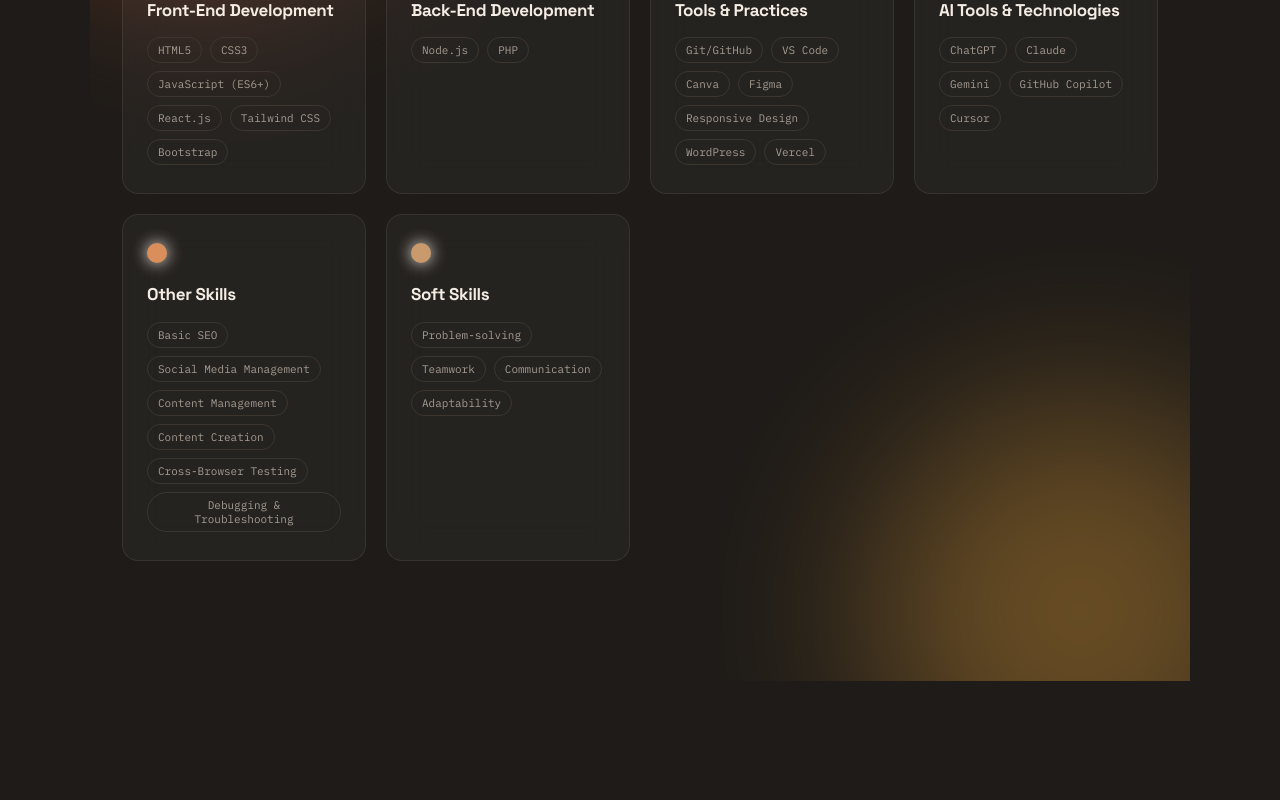
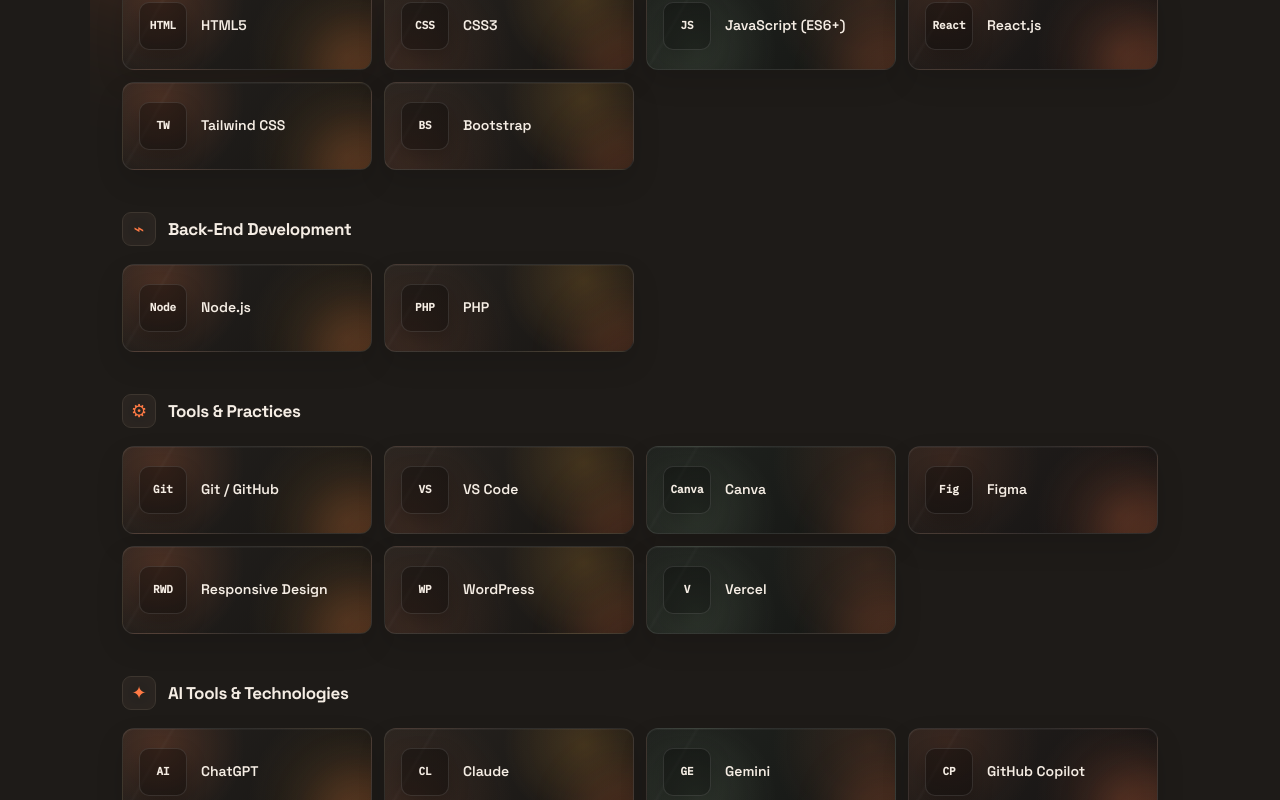
Before and after one commit to For-matthew/my-portfolio, a React (Vite) app: page / in a window 1280 px wide. Shown: the part 1820-2620 px from the top of the page. Built offline with nearby package versions, Linux system fonts and the light colour scheme.

Commit message:
Update portfolio design and featured project

```diff
--- a/src/components/Nav.jsx
+++ b/src/components/Nav.jsx
@@ -5,7 +5,7 @@
   { id: 'about', num: '01', label: 'About' },
   { id: 'skills', num: '02', label: 'Skills' },
   { id: 'experience', num: '03', label: 'Experience' },
-  { id: 'capstone', num: '04', label: 'Capstone' },
+  { id: 'capstone', num: '04', label: 'Featured' },
   { id: 'education', num: '05', label: 'Education' },
   { id: 'certifications', num: '06', label: 'Certs' },
   { id: 'contact', num: '07', label: 'Contact' },
--- a/src/components/Skills.jsx
+++ b/src/components/Skills.jsx
@@ -1,51 +1,76 @@
-import { useState } from 'react'
 import { motion } from 'framer-motion'
 import FadeIn from './FadeIn.jsx'
 
 const skillGroups = [
   {
     title: 'Front-End Development',
-    color: '#FF7A45',
-    items: ['HTML5', 'CSS3', 'JavaScript (ES6+)', 'React.js', 'Tailwind CSS', 'Bootstrap'],
+    icon: '⌘',
+    items: [
+      ['HTML5', 'HTML'],
+      ['CSS3', 'CSS'],
+      ['JavaScript (ES6+)', 'JS'],
+      ['React.js', 'React'],
+      ['Tailwind CSS', 'TW'],
+      ['Bootstrap', 'BS'],
+    ],
   },
   {
     title: 'Back-End Development',
-    color: '#C1613D',
-    items: ['Node.js', 'PHP'],
+    icon: '⌁',
+    items: [
+      ['Node.js', 'Node'],
+      ['PHP', 'PHP'],
+    ],
   },
   {
     title: 'Tools & Practices',
-    color: '#F2A93B',
-    items: ['Git/GitHub', 'VS Code', 'Canva', 'Figma', 'Responsive Design', 'WordPress', 'Vercel'],
+    icon: '⚙',
+    items: [
+      ['Git / GitHub', 'Git'],
+      ['VS Code', 'VS'],
+      ['Canva', 'Canva'],
+      ['Figma', 'Fig'],
+      ['Responsive Design', 'RWD'],
+      ['WordPress', 'WP'],
+      ['Vercel', 'V'],
+    ],
   },
   {
     title: 'AI Tools & Technologies',
-    color: '#8FAE8B',
-    items: ['ChatGPT', 'Claude', 'Gemini', 'GitHub Copilot', 'Cursor'],
+    icon: '✦',
+    items: [
+      ['ChatGPT', 'AI'],
+      ['Claude', 'CL'],
+      ['Gemini', 'GE'],
+      ['GitHub Copilot', 'CP'],
+      ['Cursor', 'CU'],
+    ],
   },
   {
     title: 'Other Skills',
-    color: '#D98E5C',
-    items: ['Basic SEO', 'Social Media Management', 'Content Management', 'Content Creation', 'Cross-Browser Testing', 'Debugging & Troubleshooting'],
+    icon: '◈',
+    items: [
+      ['Basic SEO', 'SEO'],
+      ['Social Media Management', 'SM'],
+      ['Content Management', 'CMS'],
+      ['Content Creation', 'CC'],
+      ['Cross-Browser Testing', 'QA'],
+      ['Debugging & Troubleshooting', 'DB'],
+    ],
   },
   {
     title: 'Soft Skills',
-    color: '#C99A6B',
-    items: ['Problem-solving', 'Teamwork', 'Communication', 'Adaptability'],
+    icon: '◎',
+    items: [
+      ['Problem-solving', 'PS'],
+      ['Teamwork', 'TW'],
+      ['Communication', 'COM'],
+      ['Adaptability', 'AD'],
+    ],
   },
 ]
 
 export default function Skills() {
-  const [selected, setSelected] = useState(new Set())
-
-  const toggle = (key) => {
-    setSelected((prev) => {
-      const next = new Set(prev)
-      next.has(key) ? next.delete(key) : next.add(key)
-      return next
-    })
-  }
-
   return (
     <section id="skills" className="skills-section">
       <div className="glow-blob glow-a"></div>
@@ -55,35 +80,28 @@
         <h2>Skills &amp; Experience</h2>
         <span className="idx mono">02 / 07</span>
       </FadeIn>
-      <div className="skills-grid">
-        {skillGroups.map((g, i) => (
-          <FadeIn key={g.title} className="skill-card glass" delay={i * 0.05}>
-            <div className="swatch" style={{ background: g.color }}></div>
-            <h3>{g.title}</h3>
-            <div className="skill-pills">
-              {g.items.map((item) => {
-                const key = `${g.title}-${item}`
-                const isSelected = selected.has(key)
-                return (
-                  <motion.button
-                    key={key}
-                    type="button"
-                    className={`skill-pill mono${isSelected ? ' selected' : ''}`}
-                    onClick={() => toggle(key)}
-                    animate={{ scale: isSelected ? 1.06 : 1 }}
-                    whileHover={{ scale: isSelected ? 1.06 : 1.04 }}
-                    whileTap={{ scale: 0.94 }}
-                    transition={{ type: 'spring', stiffness: 400, damping: 20 }}
-                    style={
-                      isSelected
-                        ? { background: `${g.color}26`, borderColor: g.color, color: '#F5EDE4' }
-                        : undefined
-                    }
-                  >
-                    {item}
-                  </motion.button>
-                )
-              })}
+
+      <div className="skills-groups">
+        {skillGroups.map((group, groupIndex) => (
+          <FadeIn key={group.title} className="skill-group" delay={groupIndex * 0.04}>
+            <div className="skill-group-head">
+              <span className="skill-group-icon" aria-hidden="true">{group.icon}</span>
+              <h3>{group.title}</h3>
+            </div>
+
+            <div className="skill-tiles">
+              {group.items.map(([name, mark], index) => (
+                <motion.div
+                  key={name}
+                  className={`skill-tile skill-tile-${(index % 4) + 1}`}
+                  whileHover={{ y: -4, scale: 1.015 }}
+                  transition={{ type: 'spring', stiffness: 350, damping: 24 }}
+                >
+                  <span className="skill-tile-glow" aria-hidden="true"></span>
+                  <span className="skill-mark" aria-hidden="true">{mark}</span>
+                  <span className="skill-name">{name}</span>
+                </motion.div>
+              ))}
             </div>
           </FadeIn>
         ))}
--- a/src/index.css
+++ b/src/index.css
@@ -130,14 +130,32 @@
 .hero-text{flex:1;min-width:0;}
 .hero-bg{
   position:absolute;
-  top:-15%;left:-10%;right:-10%;bottom:-15%;
+  top:-8%;left:-4%;right:-4%;bottom:-8%;
+  overflow:hidden;
   background:
-    radial-gradient(circle at 20% 25%, rgba(255,122,69,0.16), transparent 45%),
-    radial-gradient(circle at 80% 70%, rgba(242,169,59,0.12), transparent 50%);
+    radial-gradient(circle at 20% 25%, rgba(255,122,69,0.18), transparent 45%),
+    radial-gradient(circle at 80% 70%, rgba(242,169,59,0.14), transparent 50%);
   pointer-events:none;
   z-index:0;
 }
-.hero > div, .hero .scroll-cue{ position:relative; z-index:1; }
+.hero-bg-video{
+  position:absolute;
+  inset:0;
+  width:100%;
+  height:100%;
+  object-fit:cover;
+  object-position:center;
+  opacity:.78;
+  filter:saturate(.85) contrast(1.04);
+}
+.hero-bg-overlay{
+  position:absolute;
+  inset:0;
+  background:
+    linear-gradient(90deg, rgba(30,27,24,.96) 0%, rgba(30,27,24,.78) 42%, rgba(30,27,24,.42) 100%),
+    linear-gradient(180deg, rgba(30,27,24,.42), rgba(30,27,24,.72));
+}
+.hero > .hero-inner, .hero .scroll-cue{ position:relative; z-index:1; }
 .hero .eyebrow{
   font-size:12px;letter-spacing:0.1em;text-transform:uppercase;
   color:var(--accent);margin-bottom:24px;
@@ -240,67 +258,76 @@
 .about-meta div span{display:block;color:var(--ink);font-size:14px;text-transform:none;letter-spacing:0;margin-top:4px;font-family:'IBM Plex Mono';}
 
 /* ---------- Skills ---------- */
-/* ---------- Skills (glassmorphism) ---------- */
 .skills-section{position:relative;overflow:hidden;}
 .glow-blob{
   position:absolute;
   width:420px;height:420px;
   border-radius:50%;
   filter:blur(90px);
-  opacity:0.35;
+  opacity:0.28;
   pointer-events:none;
   z-index:0;
 }
 .glow-a{background:var(--accent);top:-120px;left:-100px;}
 .glow-b{background:var(--amber);bottom:-140px;right:-100px;}
 
-.skills-grid{
-  display:grid;grid-template-columns:repeat(auto-fit,minmax(230px,1fr));
-  gap:20px;
-  position:relative;z-index:1;
+.skills-groups{position:relative;z-index:1;display:flex;flex-direction:column;gap:42px;}
+.skill-group-head{
+  display:flex;align-items:center;gap:12px;margin-bottom:18px;
 }
-.skill-card.glass{
-  background:rgba(255,255,255,0.035);
-  backdrop-filter:blur(18px);
-  -webkit-backdrop-filter:blur(18px);
-  border:1px solid rgba(255,255,255,0.08);
-  border-radius:16px;
-  padding:28px 24px;
-  transition:border-color .2s ease, background .2s ease;
+.skill-group-icon{
+  width:34px;height:34px;border:1px solid var(--line);border-radius:9px;
+  display:grid;place-items:center;color:var(--accent);font-size:18px;
+  background:rgba(255,255,255,.035);
+  box-shadow:inset 0 0 20px rgba(255,122,69,.04);
 }
-.skill-card.glass:hover{
-  background:rgba(255,255,255,0.06);
-  border-color:rgba(255,255,255,0.15);
+.skill-group-head h3{font-size:17px;color:var(--ink);}
+.skill-tiles{
+  display:grid;grid-template-columns:repeat(4,minmax(0,1fr));gap:12px;
 }
-.skill-card .swatch{
-  width:20px;height:20px;margin-bottom:18px;border-radius:50%;
-  box-shadow:0 0 16px currentColor;
+.skill-tile{
+  min-height:88px;position:relative;overflow:hidden;
+  display:flex;align-items:center;gap:14px;padding:14px 16px;
+  border:1px solid rgba(255,255,255,.09);border-radius:12px;
+  background:
+    radial-gradient(circle at 15% 20%, rgba(255,122,69,.18), transparent 38%),
+    radial-gradient(circle at 90% 85%, rgba(242,169,59,.12), transparent 42%),
+    linear-gradient(135deg,#24211e 0%,#171513 100%);
+  box-shadow:inset 0 1px 0 rgba(255,255,255,.04),0 12px 28px rgba(0,0,0,.12);
+  transition:border-color .2s ease,box-shadow .2s ease;
 }
-.skill-card h3{font-size:17px;margin-bottom:14px;color:var(--ink);}
-.skill-pills{display:flex;flex-wrap:wrap;gap:8px;}
-.skill-pill{
-  font-size:11px;
-  border:1px solid var(--line);
-  padding:5px 10px;
-  color:var(--graphite);
-  background:transparent;
-  border-radius:20px;
-  cursor:pointer;
-  transition:border-color .15s ease, color .15s ease, background .15s ease;
+.skill-tile:hover{border-color:rgba(255,122,69,.38);box-shadow:inset 0 1px 0 rgba(255,255,255,.06),0 16px 34px rgba(0,0,0,.2);}
+.skill-tile::after{
+  content:"";position:absolute;inset:0;pointer-events:none;opacity:.12;
+  background-image:linear-gradient(120deg,transparent 0 45%,rgba(255,255,255,.18) 46%,transparent 47%);
+  transform:translateX(-35%);transition:transform .45s ease;
 }
-.skill-pill:hover{border-color:rgba(255,255,255,0.25);color:var(--ink);}
-.skill-pill.selected{font-weight:500;}
-.bar{height:2px;background:var(--line);position:relative;overflow:hidden;}
-.bar i{position:absolute;left:0;top:0;bottom:0;background:var(--accent);}
-
-.exp-list{list-style:none;padding:0;margin:0;}
-.exp-list li{
-  color:#D8CDC1;font-size:15px;margin-bottom:14px;max-width:64ch;
-  padding-left:20px;position:relative;
+.skill-tile:hover::after{transform:translateX(35%);}
+.skill-tile-glow{
+  position:absolute;width:100px;height:100px;border-radius:50%;right:-42px;bottom:-55px;
+  background:rgba(255,122,69,.18);filter:blur(22px);
 }
-.exp-list li::before{
-  content:"—";position:absolute;left:0;color:var(--accent);
+.skill-mark{
+  flex:0 0 48px;width:48px;height:48px;border-radius:10px;
+  display:grid;place-items:center;position:relative;z-index:1;
+  border:1px solid rgba(255,255,255,.11);
+  background:rgba(0,0,0,.32);color:var(--ink);
+  font-family:'IBM Plex Mono',monospace;font-size:11px;font-weight:600;
+  box-shadow:0 8px 20px rgba(0,0,0,.22);
 }
+.skill-name{position:relative;z-index:1;font-family:'Space Grotesk',sans-serif;font-size:14px;font-weight:600;color:var(--ink);line-height:1.25;}
+.skill-tile-2{background:
+    radial-gradient(circle at 80% 18%, rgba(242,169,59,.18), transparent 38%),
+    radial-gradient(circle at 10% 90%, rgba(193,97,61,.14), transparent 44%),
+    linear-gradient(135deg,#27231f 0%,#171513 100%);}
+.skill-tile-3{background:
+    radial-gradient(circle at 20% 80%, rgba(143,174,139,.16), transparent 38%),
+    radial-gradient(circle at 90% 20%, rgba(255,122,69,.12), transparent 42%),
+    linear-gradient(135deg,#20231f 0%,#151614 100%);}
+.skill-tile-4{background:
+    radial-gradient(circle at 85% 80%, rgba(193,97,61,.18), transparent 38%),
+    radial-gradient(circle at 15% 15%, rgba(255,122,69,.1), transparent 42%),
+    linear-gradient(135deg,#241f1c 0%,#141313 100%);}
 
 /* ---------- Experience ---------- */
 .exp-card{
@@ -442,10 +469,43 @@
 .off-clock .badge::before{content:"✓";color:var(--sage);}
 .off-art{
   aspect-ratio:4/3;
-  background:linear-gradient(160deg,var(--amber) 0%, var(--accent) 100%);
+  background:var(--bg-alt);
+  border:1px solid var(--line);
   border-radius:var(--radius);
   position:relative;
+  overflow:hidden;
+  display:block;
 }
+.off-art img{
+  width:100%;
+  height:100%;
+  object-fit:contain;
+  display:block;
+  background:#fff;
+  transition:transform .35s ease, filter .35s ease;
+}
+.off-art::after{
+  content:"";
+  position:absolute;
+  inset:0;
+  background:linear-gradient(180deg, transparent 55%, rgba(0,0,0,.7));
+  pointer-events:none;
+}
+.off-art-label{
+  position:absolute;
+  left:20px;
+  bottom:18px;
+  z-index:1;
+  font-size:11px;
+  color:#fff;
+  letter-spacing:.04em;
+  opacity:0;
+  transform:translateY(6px);
+  transition:opacity .25s ease, transform .25s ease;
+}
+.off-art:hover img{transform:scale(1.025);filter:brightness(.82);}
+.off-art:hover .off-art-label{opacity:1;transform:translateY(0);}
+.off-art:focus-visible{outline:2px solid var(--accent);outline-offset:4px;}
 
 /* ---------- Contact ---------- */
 .contact-grid{display:grid;grid-template-columns:1fr 1fr;gap:64px;}
@@ -514,6 +574,193 @@
   .marquee-item img{height:163px;}
 }
 
+@media (max-width:900px){
+  .skill-tiles{grid-template-columns:repeat(2,minmax(0,1fr));}
+}
+
 @media (prefers-reduced-motion:reduce){
   *{animation:none !important;transition:none !important;}
 }
+
+/* ---------- Featured Project ---------- */
+.project-section .sec-head{
+  align-items:flex-end;
+}
+.section-kicker{
+  display:block;
+  color:var(--accent);
+  font-size:10px;
+  letter-spacing:.12em;
+  margin-bottom:8px;
+}
+.featured-project{
+  border:1px solid var(--line);
+  background:
+    radial-gradient(circle at 82% 20%, rgba(255,122,69,.10), transparent 28%),
+    linear-gradient(135deg, rgba(255,255,255,.025), transparent 55%);
+  overflow:hidden;
+}
+.project-intro{
+  display:grid;
+  grid-template-columns:92px 1fr;
+  gap:0;
+  padding:48px 48px 42px;
+}
+.project-number{
+  color:var(--accent);
+  font-size:12px;
+  padding-top:8px;
+}
+.project-copy{
+  max-width:760px;
+}
+.project-meta{
+  color:var(--graphite);
+  font-size:11px;
+  letter-spacing:.07em;
+  margin-bottom:12px;
+}
+.project-copy h3{
+  font-size:clamp(40px,6vw,68px);
+  line-height:.98;
+  margin-bottom:24px;
+  color:var(--ink);
+}
+.project-lead{
+  color:var(--ink) !important;
+  font-size:20px !important;
+  line-height:1.45;
+  max-width:38ch !important;
+  margin-bottom:20px !important;
+}
+.project-copy > p:not(.project-lead){
+  color:#D8CDC1;
+  font-size:15px;
+  line-height:1.7;
+  max-width:68ch;
+}
+.project-role{
+  margin-top:30px;
+  padding-top:22px;
+  border-top:1px solid var(--line);
+}
+.project-role > span{
+  color:var(--accent);
+  font-size:10px;
+  letter-spacing:.08em;
+}
+.project-tags,
+.project-stack{
+  display:flex;
+  flex-wrap:wrap;
+  gap:8px;
+}
+.project-tags{margin-top:12px;}
+.project-tags span,
+.project-stack span{
+  border:1px solid var(--line);
+  padding:6px 10px;
+  color:var(--graphite);
+  font-size:11px;
+  transition:border-color .2s ease,color .2s ease,transform .2s ease;
+}
+.project-tags span:hover{
+  color:var(--ink);
+  border-color:var(--accent);
+  transform:translateY(-2px);
+}
+.project-stack{
+  margin-top:22px;
+  color:var(--graphite);
+}
+.project-stack span{
+  border:none;
+  padding:0 12px 0 0;
+}
+.project-stack span:not(:last-child)::after{
+  content:"·";
+  color:var(--accent);
+  margin-left:12px;
+}
+.project-highlights{
+  display:grid;
+  grid-template-columns:repeat(4,1fr);
+  border-top:1px solid var(--line);
+}
+.project-highlight{
+  padding:24px;
+  border-right:1px solid var(--line);
+  display:flex;
+  gap:14px;
+  min-height:128px;
+}
+.project-highlight:last-child{border-right:0;}
+.project-highlight > span{
+  color:var(--accent);
+  font-size:10px;
+  padding-top:3px;
+}
+.project-highlight h4{
+  font-family:'Space Grotesk',sans-serif;
+  color:var(--ink);
+  font-size:15px;
+  margin-bottom:5px;
+}
+.project-highlight p{
+  color:var(--graphite);
+  font-size:12px;
+  line-height:1.5;
+}
+.project-gallery-head{
+  display:flex;
+  justify-content:space-between;
+  color:var(--graphite);
+  font-size:10px;
+  letter-spacing:.08em;
+  margin:42px 0 16px;
+}
+.project-marquee{margin-top:0;}
+.project-marquee .marquee-item{
+  width:430px;
+  position:relative;
+  background:#111;
+}
+.project-marquee .marquee-item img{
+  height:270px;
+}
+.project-shot-label{
+  position:absolute;
+  right:12px;
+  bottom:10px;
+  color:rgba(245,237,228,.72);
+  font-size:10px;
+  background:rgba(30,27,24,.72);
+  padding:4px 7px;
+  border:1px solid rgba(255,255,255,.10);
+}
+.project-note{
+  margin-top:14px;
+  font-size:11px;
+  color:var(--graphite);
+}
+
+@media (max-width:760px){
+  .project-intro{
+    grid-template-columns:1fr;
+    padding:30px 24px;
+  }
+  .project-number{margin-bottom:18px;}
+  .project-copy h3{font-size:48px;}
+  .project-lead{font-size:18px !important;}
+  .project-highlights{grid-template-columns:1fr 1fr;}
+  .project-highlight{
+    min-height:120px;
+    padding:18px;
+    border-bottom:1px solid var(--line);
+  }
+  .project-highlight:nth-child(2){border-right:0;}
+  .project-highlight:nth-child(3),
+  .project-highlight:nth-child(4){border-bottom:0;}
+  .project-marquee .marquee-item{width:300px;}
+  .project-marquee .marquee-item img{height:188px;}
+}
```
Also changed, not shown: src/components/Capstone.jsx (+73 -34 lines), src/components/Hero.jsx (+15 -4 lines), src/components/OffClock.jsx (+18 -6 lines), README-UPDATE.txt (added), public/images/cookery-nc-ii.png (added), 1 other file (tests, documents, lock files or other folders).
